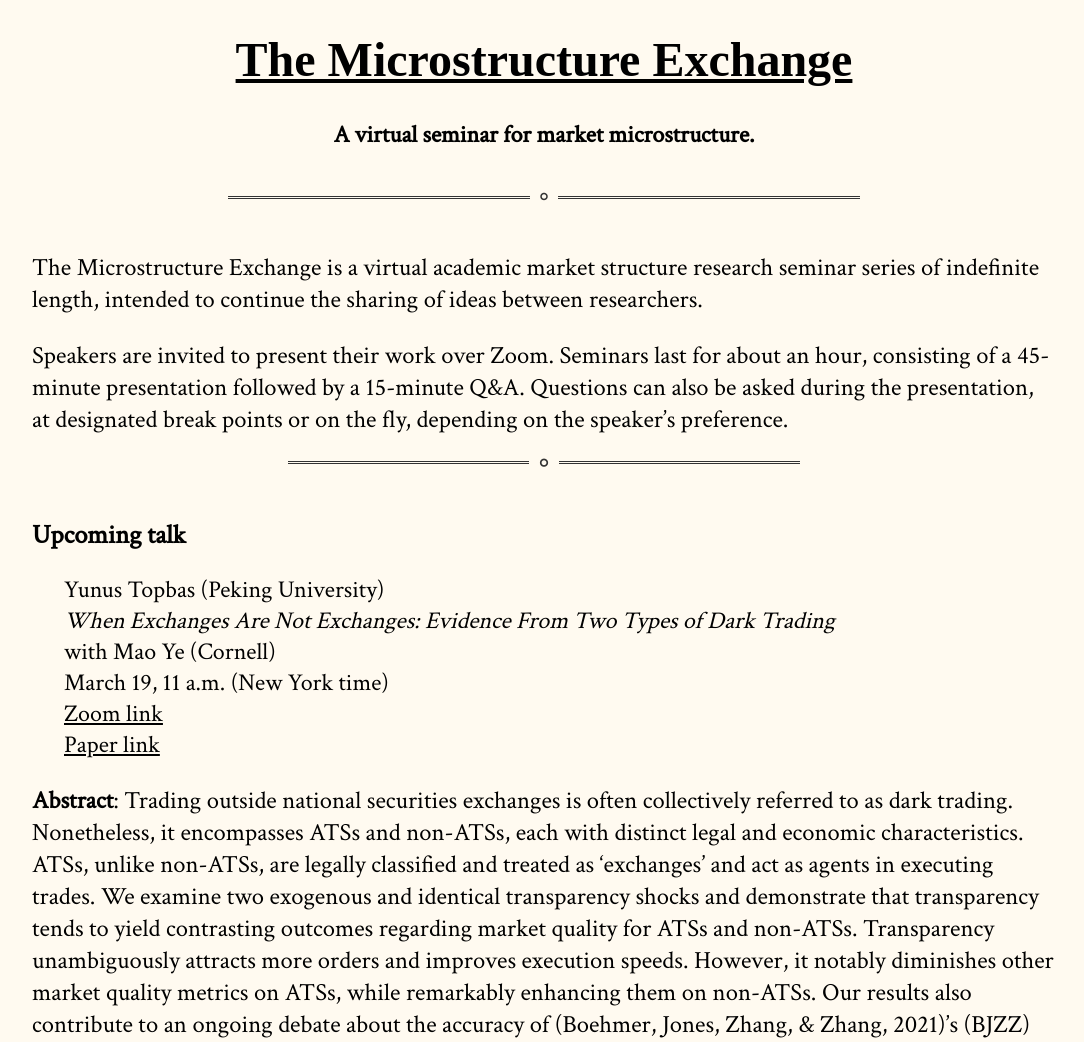
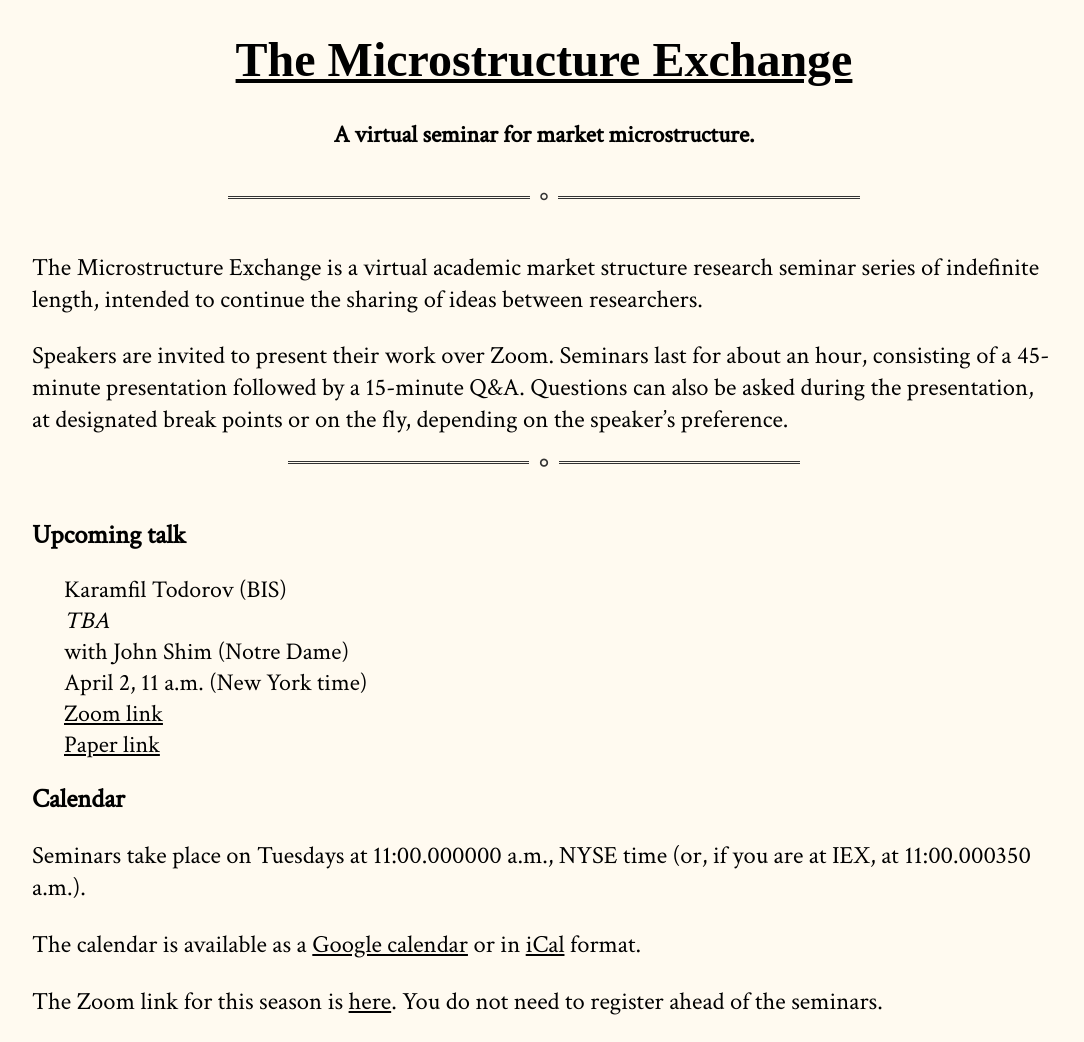
Before and after one commit to cpfiffer/microstructure.exchange, a Jekyll site: the page built from index.md, in a window 1280 px wide and 1400 px high. Shown: the top 1042 px of the window, without its empty margins (96-1180 px from the left). Built offline with Jekyll 4.4.1, drawn with Linux system fonts in a browser that asks for light colours; some web fonts are replaced; some of the changed text lies outside the part shown; grey boxes are pictures that could not be loaded.

Commit message:
Update _config.yml

```diff
--- a/_config.yml
+++ b/_config.yml
@@ -11,13 +11,14 @@ github:
   owner_name: Cameron Pfiffer
 
 speaker-info:
-  speaker-name: "Yunus Topbas (Peking University)"
-  speaker-paper: "When Exchanges Are Not Exchanges: Evidence From Two Types of Dark Trading"
-  coauthors: "Mao Ye (Cornell)"
-  speaker-date: "March 19, 11 a.m. (New York time)"
+  speaker-name: "Karamfil Todorov (BIS)"
+  speaker-paper: "TBA"
+  # ETFs, Illiquid Assets, and Fire Sales
+  coauthors: "John Shim (Notre Dame)"
+  speaker-date: "April 2, 11 a.m. (New York time)"
   paper-link: "https://papers.ssrn.com/sol3/papers.cfm?abstract_id=4759130"
   # paper-link: "/papers/OTC_Relationships.pdf" # If you have a file instead
   webinar-link: "https://us06web.zoom.us/j/88376414920?pwd=9S1fYAbaZXxJaFPAfDdSNdqdeOamYk.1"
   # discussant: "Michael Noe (Eurex), Amit Goyal (SFI/Lausanne), and Eric Uhlmann (INSEAD)"
   # slides-link: /slides/RobinhoodSlides_TME.pdf
-  abstract: "Trading outside national securities exchanges is often collectively referred to as dark trading. Nonetheless, it encompasses ATSs and non-ATSs, each with distinct legal and economic characteristics. ATSs, unlike non-ATSs, are legally classified and treated as 'exchanges' and act as agents in executing trades. We examine two exogenous and identical transparency shocks and demonstrate that transparency tends to yield contrasting outcomes regarding market quality for ATSs and non-ATSs. Transparency unambiguously attracts more orders and improves execution speeds. However, it notably diminishes other market quality metrics on ATSs, while remarkably enhancing them on non-ATSs. Our results also contribute to an ongoing debate about the accuracy of (Boehmer, Jones, Zhang, & Zhang, 2021)’s (BJZZ) method in identifying retail trades. We offer new explanations for the disparities between BJZZ’s conclusions and its critiques. Finally, our paper is closely tied to two recent SEC proposals aimed at enhancing order execution disclosure and improving retail trading landscape."
+  # abstract: "Trading outside national securities exchanges is often collectively referred to as dark trading. Nonetheless, it encompasses ATSs and non-ATSs, each with distinct legal and economic characteristics. ATSs, unlike non-ATSs, are legally classified and treated as 'exchanges' and act as agents in executing trades. We examine two exogenous and identical transparency shocks and demonstrate that transparency tends to yield contrasting outcomes regarding market quality for ATSs and non-ATSs. Transparency unambiguously attracts more orders and improves execution speeds. However, it notably diminishes other market quality metrics on ATSs, while remarkably enhancing them on non-ATSs. Our results also contribute to an ongoing debate about the accuracy of (Boehmer, Jones, Zhang, & Zhang, 2021)’s (BJZZ) method in identifying retail trades. We offer new explanations for the disparities between BJZZ’s conclusions and its critiques. Finally, our paper is closely tied to two recent SEC proposals aimed at enhancing order execution disclosure and improving retail trading landscape."
```
